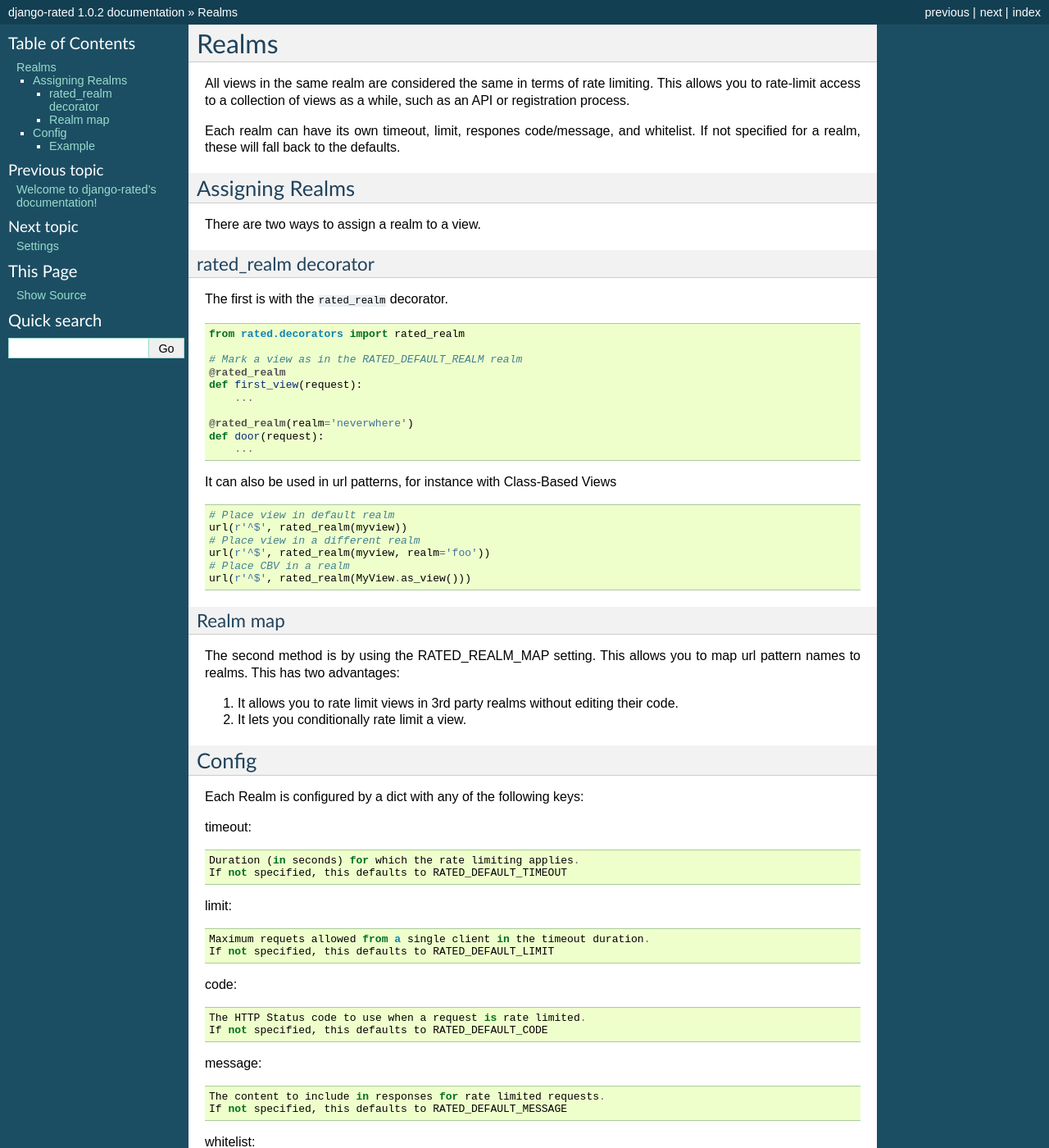
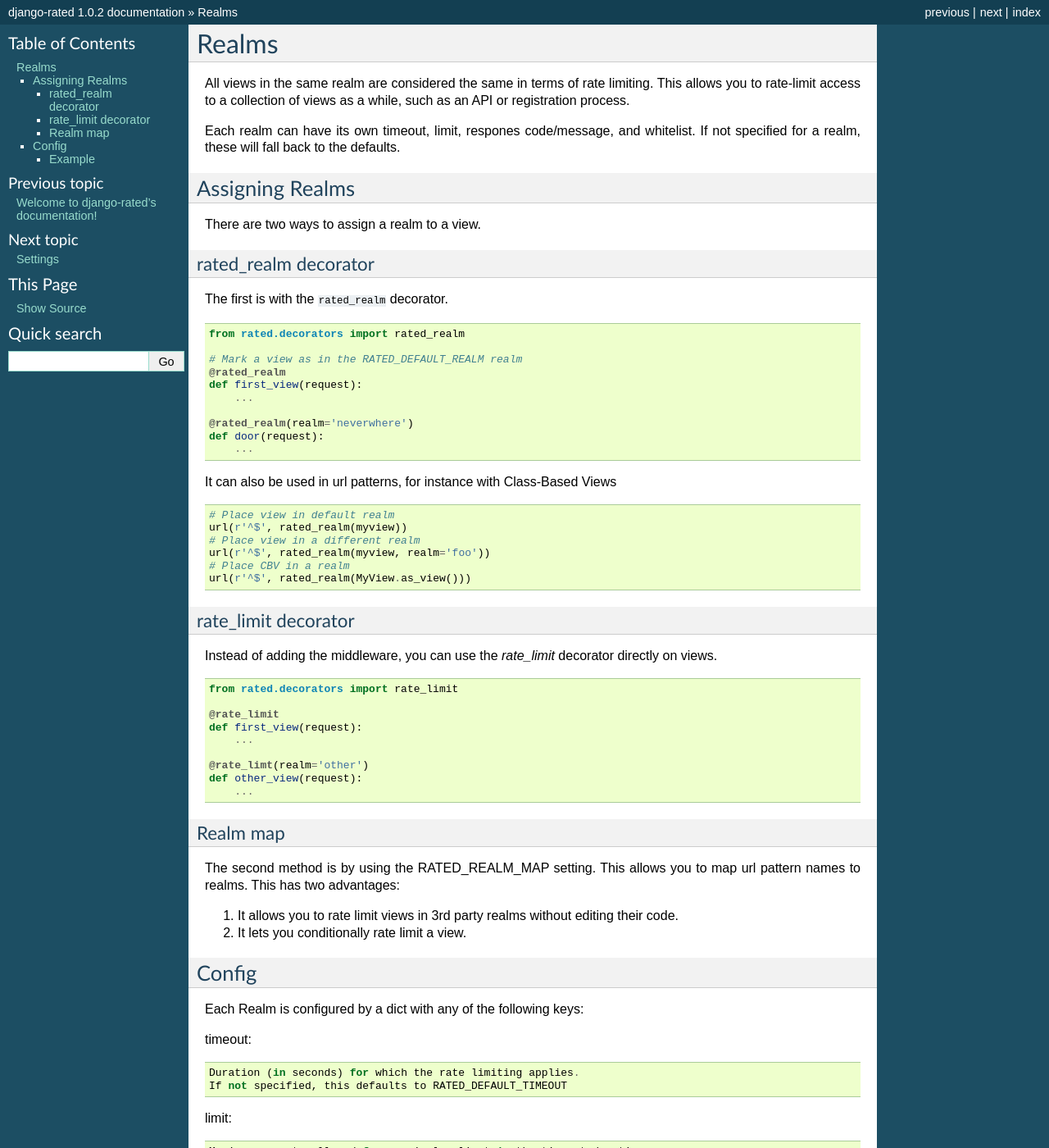
Before and after one commit to funkybob/django-rated, a Sphinx documentation site: the page built from docs/realms.rst, in a window 1280 px wide and 1400 px high. Shown: the whole window at 82% size. Built offline with Sphinx 7.4.7, drawn with Linux system fonts in a browser that asks for light colours.

Commit message:
Added rate_limit decorator to docs

```diff
--- a/docs/changelog.rst
+++ b/docs/changelog.rst
@@ -8,6 +8,7 @@
 Features:
 
 + Add 'rate_limited' signal
++ Add `rate_limit` decorator
 
 v1.0.2:
 =======
--- a/docs/realms.rst
+++ b/docs/realms.rst
@@ -42,6 +42,25 @@
     url(r'^$', rated_realm(myview, realm='foo'))
     # Place CBV in a realm
     url(r'^$', rated_realm(MyView.as_view()))
+
+rate_limit decorator
+--------------------
+
+Instead of adding the middleware, you can use the `rate_limit` decorator directly on views.
+
+.. code-block:: python
+
+    from rated.decorators import rate_limit
+
+    @rate_limit
+    def first_view(request):
+        ...
+
+    @rate_limt(realm='other')
+    def other_view(request):
+        ...
+
+
 
 Realm map
 ---------
```
